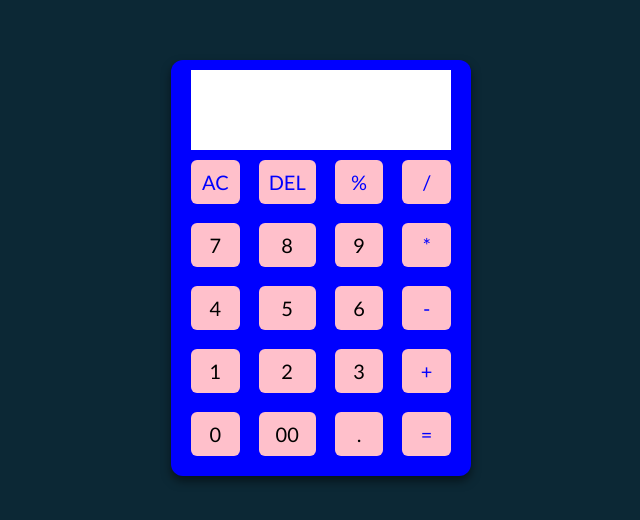
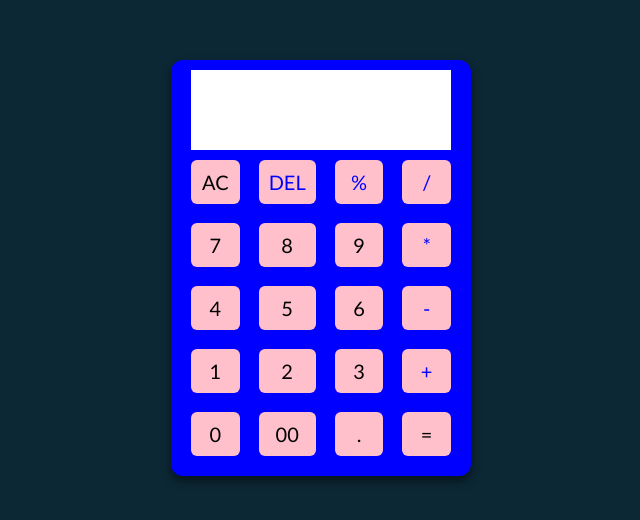
Before and after one commit to hemadharshini2003/calculator1, a plain HTML site: page index.html in a window 1280 px wide. Shown: the part 132-652 px from the top of the page, 319-959 px from the left. Drawn offline with Linux system fonts and the light colour scheme.

Commit message:
Update index.html

```diff
--- a/index.html
+++ b/index.html
@@ -10,7 +10,7 @@
     <div class="container">
         <input type="text" class="display" />
         <div class="buttons">
-            <button class="operator" data-value="AC">AC</button>
+            <button class="ac" data-value="AC">AC</button>
             <button class="operator" data-value="DEL">DEL</button>
             <button class="operator" data-value="%">%</button>
             <button class="operator" data-value="/">/</button>
@@ -33,7 +33,7 @@
             <button data-value="0">0</button>
             <button data-value="00">00</button>
             <button data-value=".">.</button>
-            <button class="operator" data-value="=">=</button>
+            <button class="equal_to" data-value="=">=</button>
         </div>
     </div>
     <script src="script.js"></script>
```
